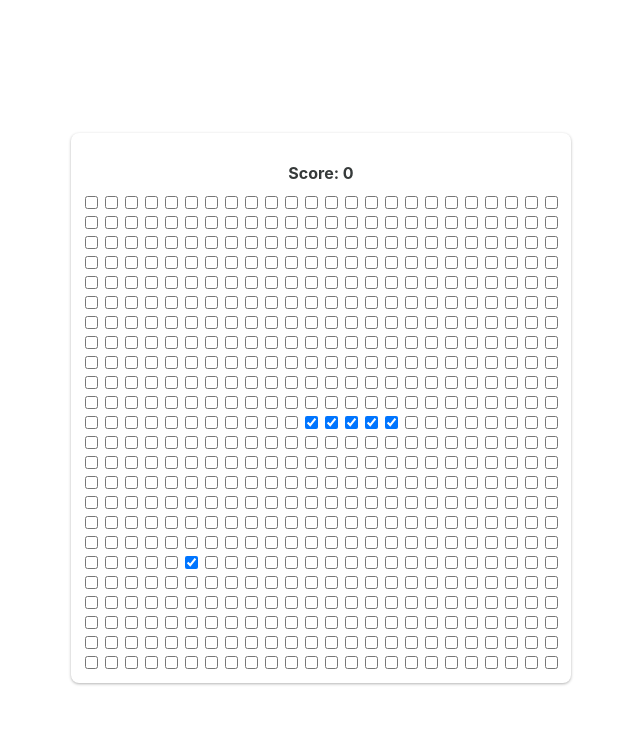
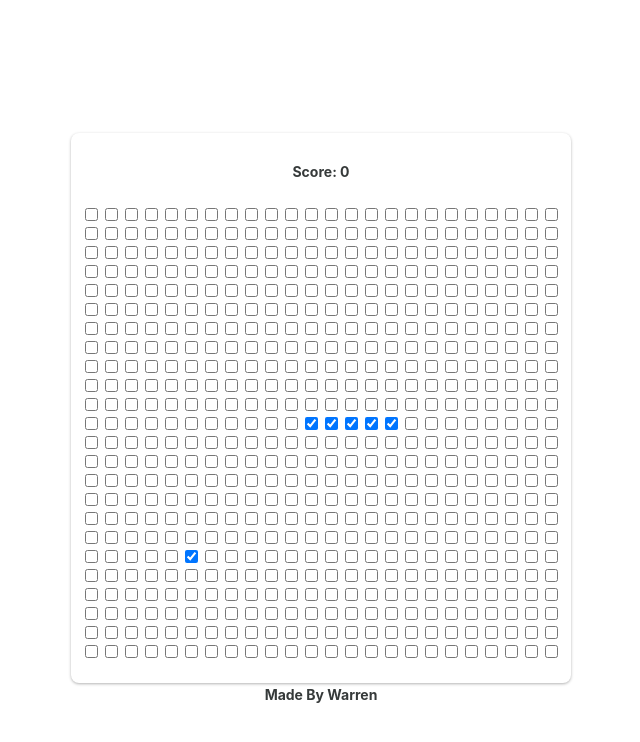
Before and after one commit to hwhong/mamba, a plain HTML site: page index.html in a window 1280 px wide. Shown: the whole page, without its empty margins (319-959 px from the left). Drawn offline with Linux system fonts and the light colour scheme.

Commit message:
added footer

```diff
--- a/index.css
+++ b/index.css
@@ -4,6 +4,11 @@ html {
   display: flex;
   height: 100%;
   width: 100%;
+  font-family: -apple-system, BlinkMacSystemFont, "Segoe UI", Roboto, Oxygen,
+    Ubuntu, Cantarell, "Open Sans", "Helvetica Neue", sans-serif;
+  font-weight: bold;
+  color: #363a3a;
+  font-size: 14px;
 }
 
 .game {
@@ -26,8 +31,8 @@ html {
   justify-content: center;
   flex-direction: column;
   text-align: center;
+  margin: 25px 0;
   display: flex;
-  flex-grow: 2;
 }
 
 .score {
@@ -39,3 +44,13 @@ html {
   color: #363a3a;
   display: flex;
 }
+
+.footer {
+  justify-content: center;
+  display: flex;
+}
+
+.footerText {
+  text-decoration: none;
+  color: #363a3a;
+}
--- a/index.html
+++ b/index.html
@@ -28,6 +28,11 @@
     <div id="game" class="game">
       <div id="score" class="score"></div>
       <div id="game-canvas" class="game-canvas"></div>
+      <div class="footer">
+        <a href="https://twitter.com/hwhong1129" class="footerText"
+          >Made By Warren</a
+        >
+      </div>
     </div>
   </body>
   <script type="text/javascript" src="index.js"></script>
```
